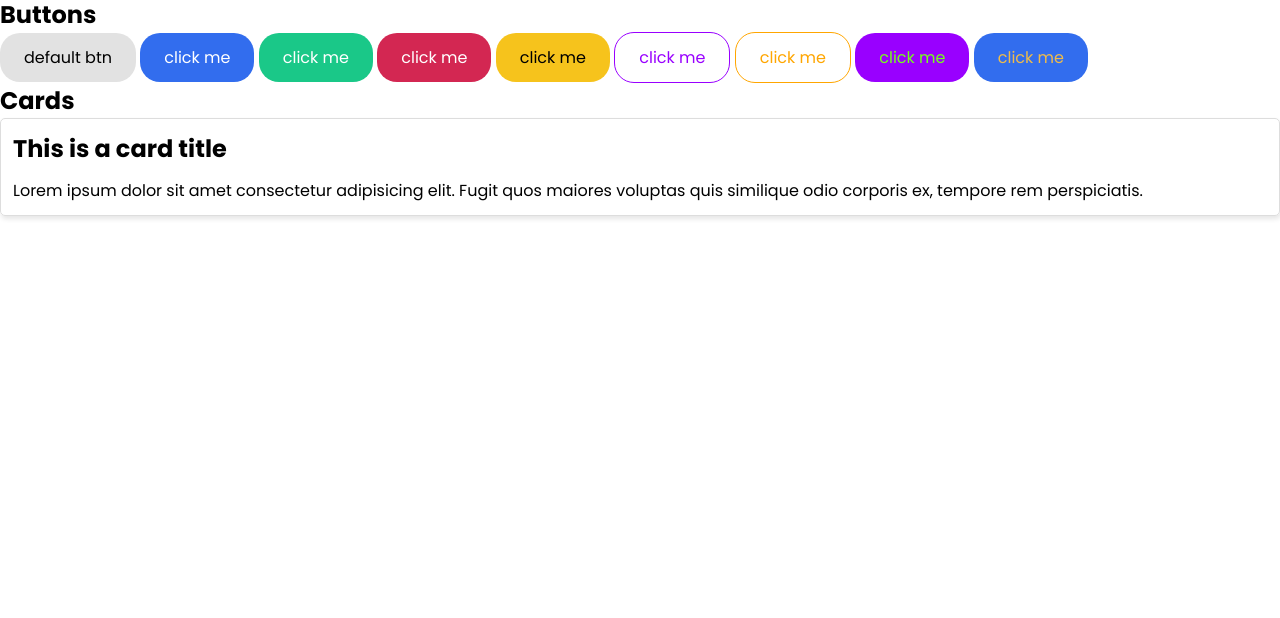
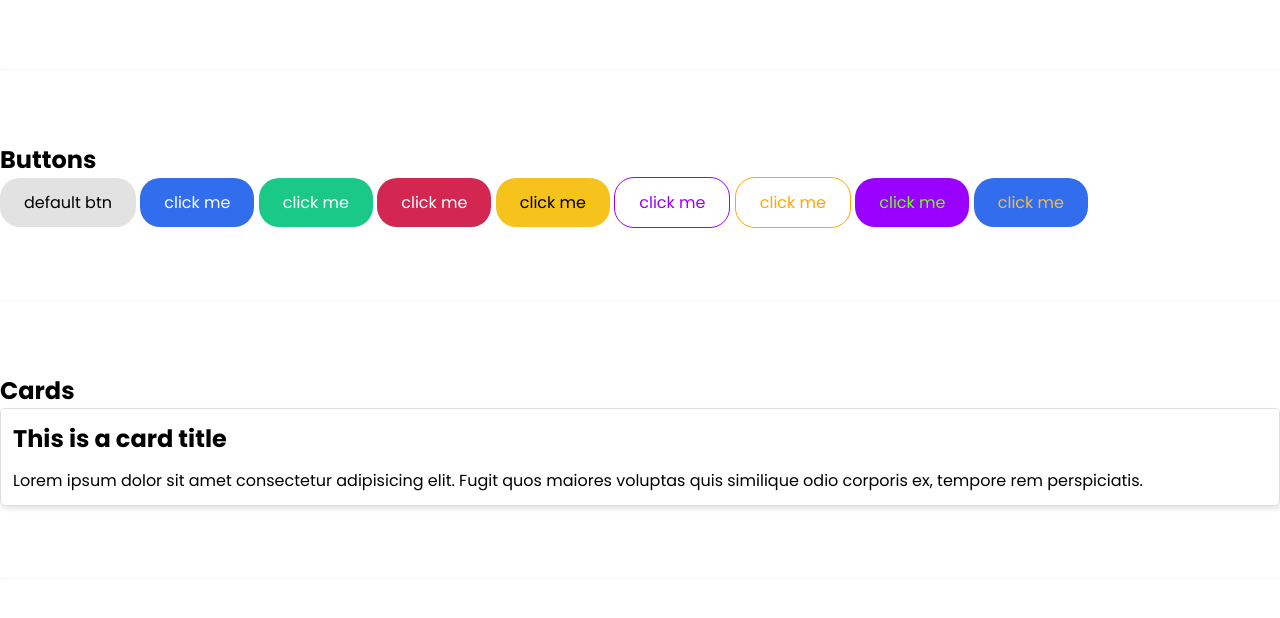
Before and after one commit to EvansMungai/ShinobiCSS, a website: page index.html in a window 1280 px wide. Shown: the part 470-1088 px from the top of the page. Before the commit the page ends 800 px from the top, so only its background shows below. Drawn offline with Linux system fonts and the light colour scheme.

Commit message:
Add horizontal line below every section

```diff
--- a/index.html
+++ b/index.html
@@ -60,6 +60,8 @@
     <div class="font-xl">this is extra large font</div>
     <div class="font-xxl">this is extra, extra large font</div>
 
+    <hr class="mt-4 mb-4">
+
     <!-- buttons  -->
     <h2>Buttons</h2>
     <a href="#" class="btn">default btn</a>
@@ -72,6 +74,8 @@
     <a href="#" class="btn-complement-purple">click me</a>
     <a href="#" class="btn-complement-primary">click me</a>
 
+    <hr class="mt-4 mb-4">
+
     <!-- cards  -->
     <h2>Cards</h2>
     <div class="card">
@@ -80,6 +84,8 @@
             similique odio corporis ex, tempore rem perspiciatis.</p>
     </div>
 
+    <hr class="mt-4 mb-4">
+
     <!-- grid system -->
 
     <!-- utilities -->
```
